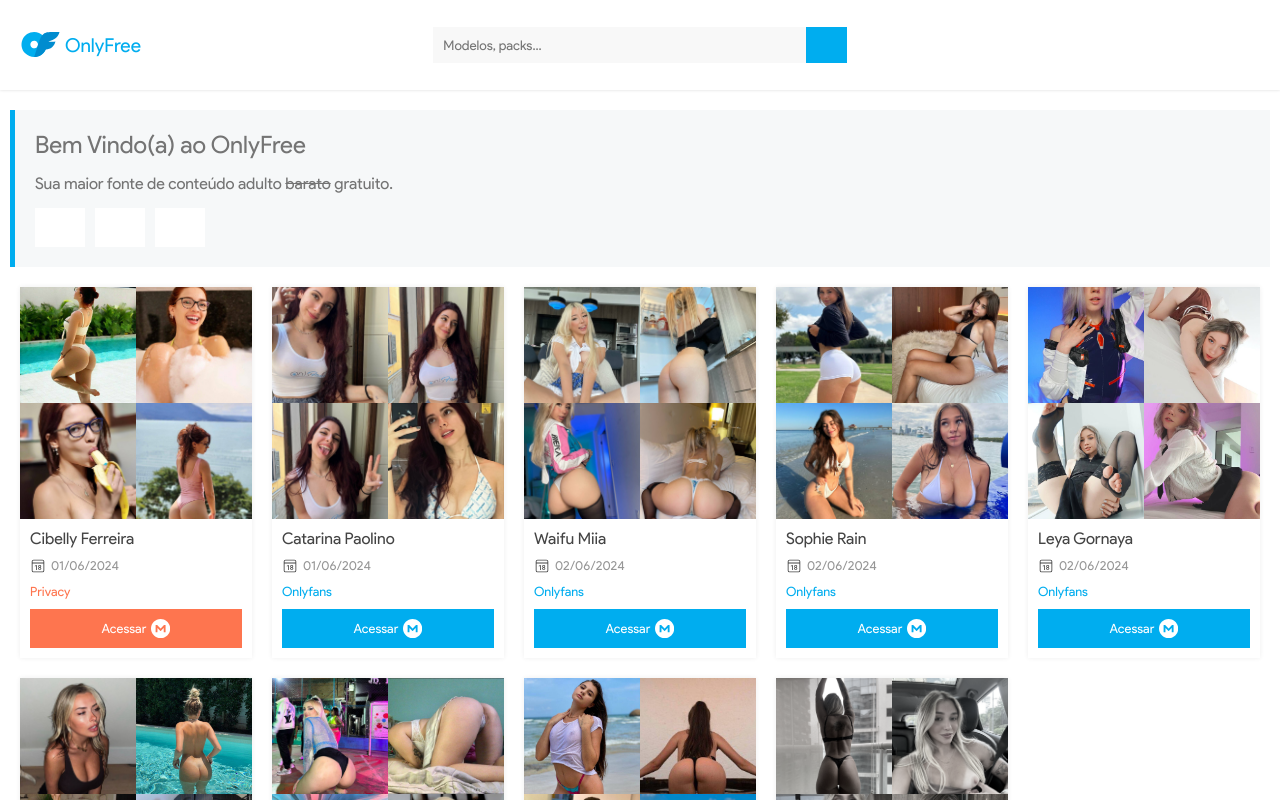
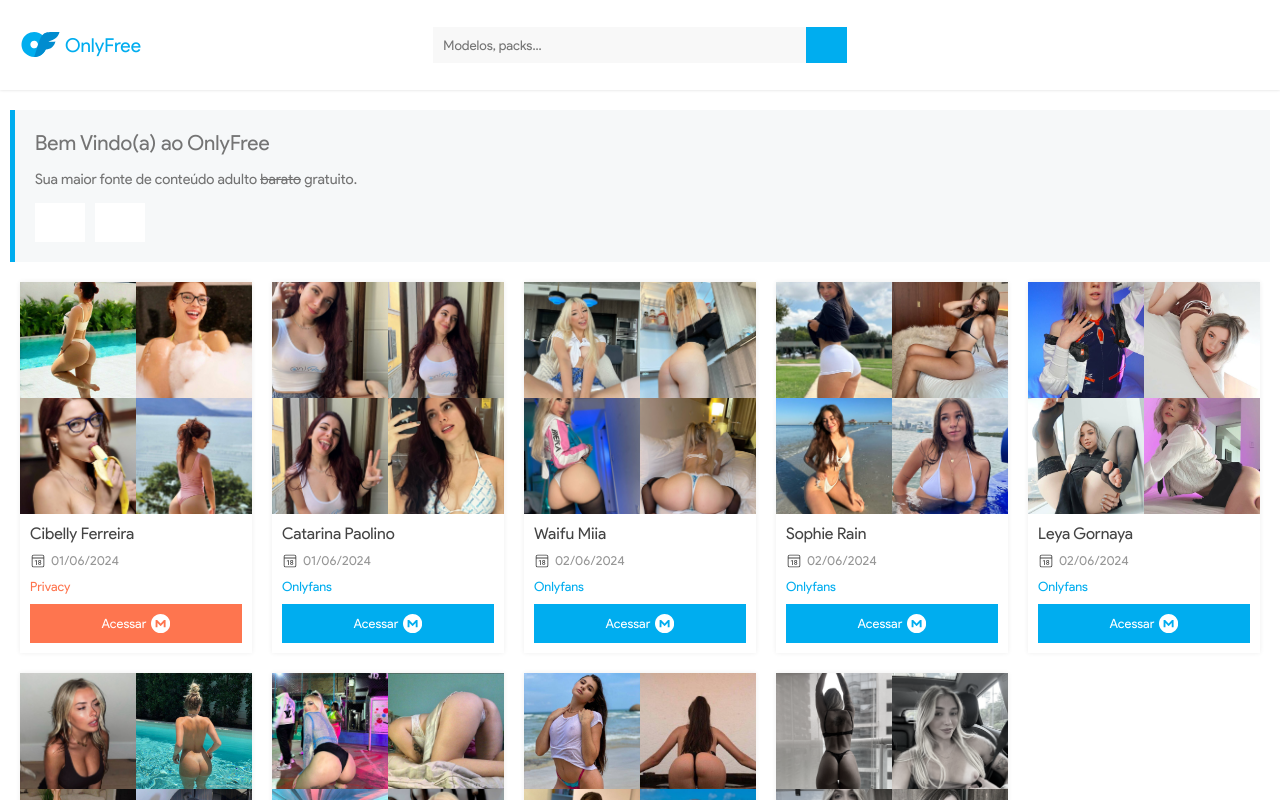
Before and after one commit to packsonlyfree/packs, a React (Create React App) app: page / in a window 1280 px wide. Shown: the top 800 px of the page. Built offline with nearby package versions, Linux system fonts and the light colour scheme; some icons are missing.

Commit message:
Added new pack

```diff
--- a/src/pages/Home/index.jsx
+++ b/src/pages/Home/index.jsx
@@ -109,14 +109,14 @@ function Home() {
           >
             <Icon icon="ri:twitter-x-line" />
           </a>
-          <a
+          {/* <a
             href="https://www.instagram.com/onlyfreepacks/"
             target="_blank"
             rel="noreferrer"
             className="home__welcome-section__links__button"
           >
             <Icon icon="ri:instagram-line" />
-          </a>
+          </a> */}
         </div>
       </section>
       <section className="home__cards">
--- a/src/pages/Home/styles/Home.css
+++ b/src/pages/Home/styles/Home.css
@@ -19,11 +19,13 @@
   /* color: #fff; */
   color: #747474;
   font-weight: 100;
+  font-size: 1.3em;
 }
 
 .home__welcome-section__slogan {
   /* color: #f8f8f8; */
   color: #747474;
+  font-size: 0.9em;
 }
 
 .home__welcome-section__links {
```
